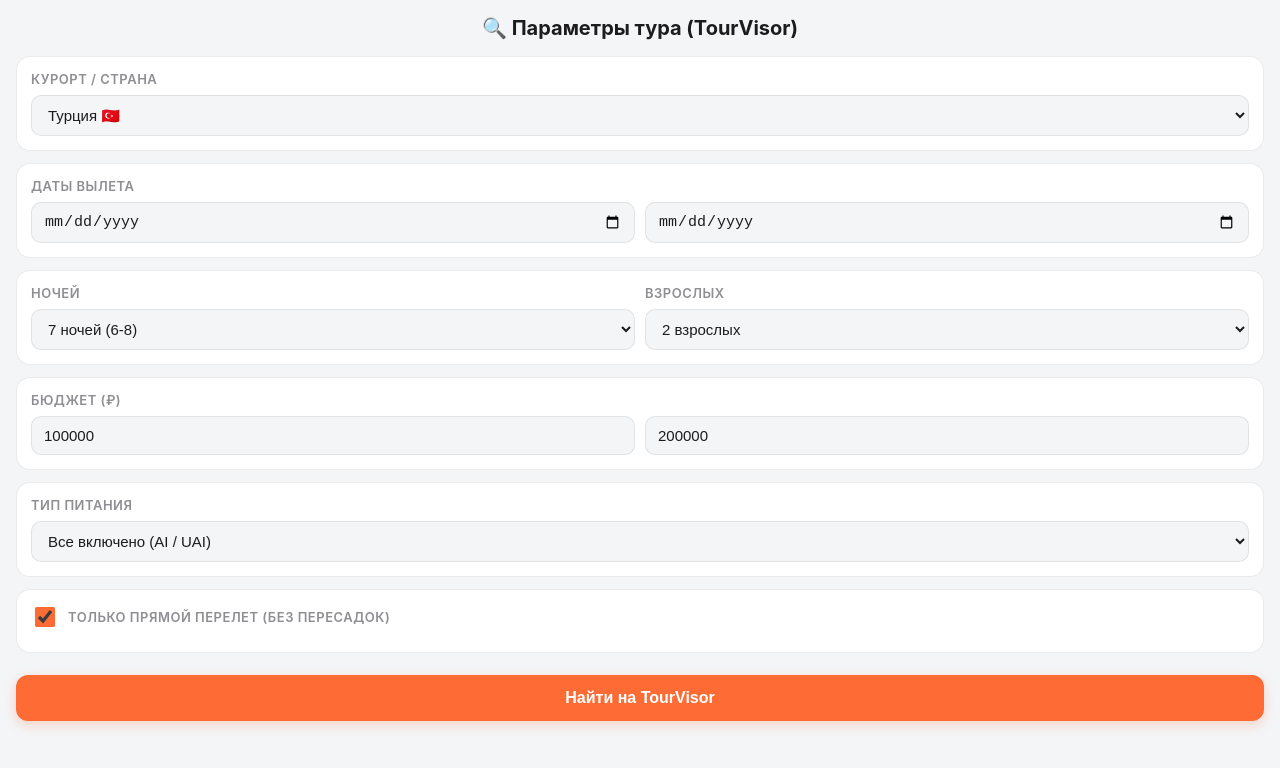
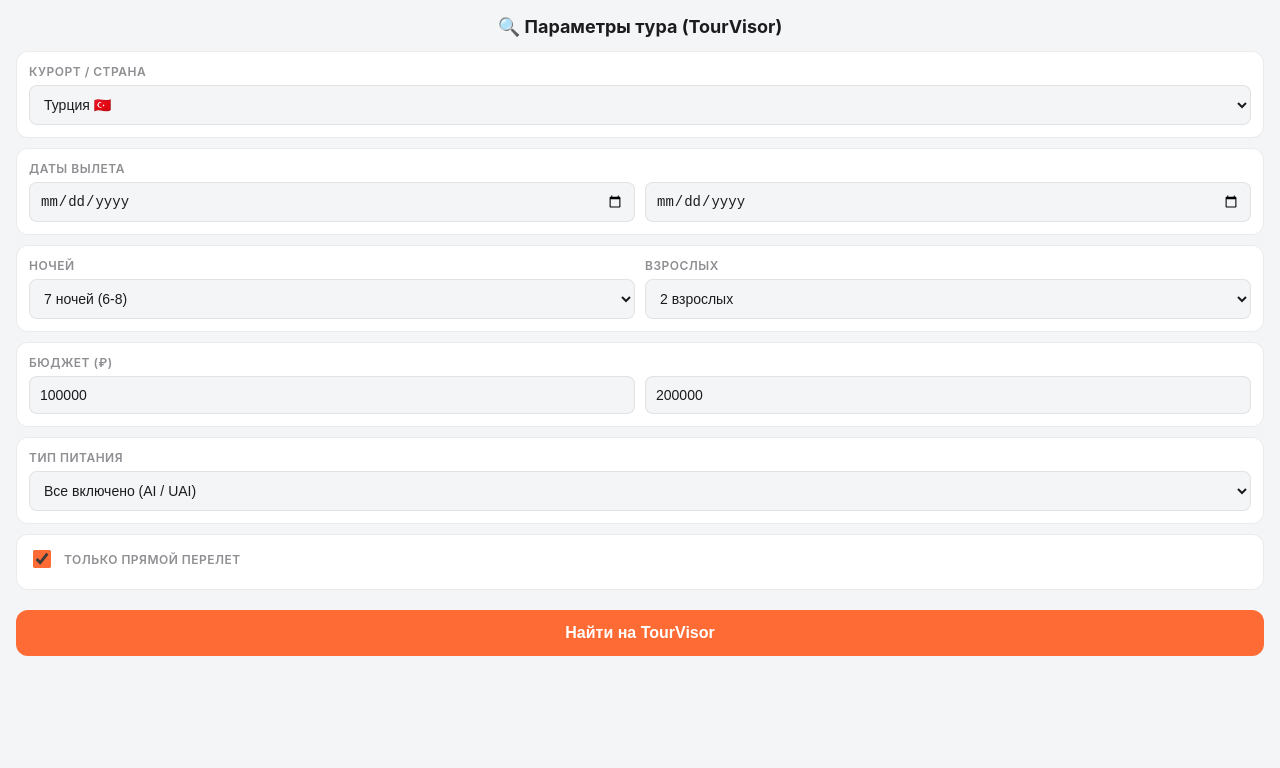
Before and after one commit to dlevoshko-art/tour-webapp, a plain HTML site: page index.html in a window 1280 px wide. Drawn offline with Linux system fonts and the light colour scheme; a script that the page names is missing.

Commit message:
Update index.html

```diff
--- a/index.html
+++ b/index.html
@@ -26,38 +26,38 @@
     }
 
     h2 {
-      font-size: 20px;
-      margin: 0 0 16px 0;
+      font-size: 18px;
+      margin: 0 0 14px 0;
       text-align: center;
       font-weight: 700;
     }
 
     .form-group {
       background: var(--card-bg);
-      border-radius: 14px;
-      padding: 14px;
-      margin-bottom: 12px;
+      border-radius: 12px;
+      padding: 12px;
+      margin-bottom: 10px;
       border: 1px solid var(--border-color);
     }
 
     label {
       display: block;
-      font-size: 13px;
+      font-size: 12px;
       font-weight: 600;
       color: var(--hint-color);
       text-transform: uppercase;
-      margin-bottom: 8px;
+      margin-bottom: 6px;
       letter-spacing: 0.5px;
     }
 
     input, select {
       width: 100%;
-      padding: 10px 12px;
-      border-radius: 10px;
+      padding: 10px;
+      border-radius: 8px;
       border: 1px solid var(--border-color);
       background-color: var(--bg-color);
       color: var(--text-color);
-      font-size: 15px;
+      font-size: 14px;
       box-sizing: border-box;
       outline: none;
     }
@@ -79,28 +79,26 @@
     }
 
     .checkbox-group input {
-      width: 20px;
-      height: 20px;
+      width: 18px;
+      height: 18px;
       accent-color: var(--button-bg);
     }
 
     .submit-btn {
       width: 100%;
       padding: 14px;
-      background-color: var(--button-bg);
-      color: var(--button-text);
+      background-color: #ff6b35;
+      color: #ffffff;
       font-size: 16px;
       font-weight: 700;
       border: none;
       border-radius: 12px;
       cursor: pointer;
       margin-top: 10px;
-      box-shadow: 0 4px 12px rgba(255, 107, 53, 0.25);
     }
 
     .submit-btn:active {
       opacity: 0.85;
-      transform: scale(0.99);
     }
   </style>
 </head>
@@ -109,7 +107,6 @@
   <h2>🔍 Параметры тура (TourVisor)</h2>
 
   <form id="tourForm">
-    <!-- Направление -->
     <div class="form-group">
       <label>Курорт / Страна</label>
       <select id="country">
@@ -122,7 +119,6 @@
       </select>
     </div>
 
-    <!-- Даты вылета -->
     <div class="form-group">
       <label>Даты вылета</label>
       <div class="row">
@@ -135,15 +131,14 @@
       </div>
     </div>
 
-    <!-- Ночей и Туристов -->
     <div class="form-group">
       <div class="row">
         <div>
           <label>Ночей</label>
           <select id="nights">
-            <option value="6-8" selected>7 ночей (6-8)</option>
-            <option value="9-11">10 ночей (9-11)</option>
-            <option value="12-14">14 ночей (12-14)</option>
+            <option value="7" selected>7 ночей (6-8)</option>
+            <option value="10">10 ночей (9-11)</option>
+            <option value="14">14 ночей (12-14)</option>
           </select>
         </div>
         <div>
@@ -157,36 +152,32 @@
       </div>
     </div>
 
-    <!-- Бюджет (Диапазон цен) -->
     <div class="form-group">
       <label>Бюджет (₽)</label>
       <div class="row">
         <div>
-          <input type="number" id="priceMin" placeholder="От (100 000)" value="100000" step="5000">
+          <input type="number" id="priceMin" value="100000" step="5000">
         </div>
         <div>
-          <input type="number" id="priceMax" placeholder="До (250 000)" value="200000" step="5000">
+          <input type="number" id="priceMax" value="200000" step="5000">
         </div>
       </div>
     </div>
 
-    <!-- Питание -->
     <div class="form-group">
       <label>Тип питания</label>
       <select id="meal">
-        <option value="AI_UAI" selected>Все включено (AI / UAI)</option>
-        <option value="FB">Полный пансион (FB)</option>
-        <option value="HB">Завтрак и ужин (HB)</option>
-        <option value="BB">Только завтрак (BB)</option>
-        <option value="RO">Без питания (RO)</option>
+        <option value="Все включено (AI/UAI)" selected>Все включено (AI / UAI)</option>
+        <option value="Полный пансион (FB)">Полный пансион (FB)</option>
+        <option value="Завтрак и ужин (HB)">Завтрак и ужин (HB)</option>
+        <option value="Только завтрак (BB)">Только завтрак (BB)</option>
       </select>
     </div>
 
-    <!-- Перелет -->
     <div class="form-group">
       <label class="checkbox-group">
         <input type="checkbox" id="directFlight" checked>
-        <span>Только прямой перелет (без пересадок)</span>
+        <span>Только прямой перелет</span>
       </label>
     </div>
 
@@ -198,14 +189,13 @@
     tg.ready();
     tg.expand();
 
-    // Автоматическая подстановка дефолтных дат (+7 дней и +14 дней)
     const now = new Date();
     const dFrom = new Date(now.getTime() + 7 * 24 * 60 * 60 * 1000);
     const dTo = new Date(now.getTime() + 14 * 24 * 60 * 60 * 1000);
     document.getElementById('dateFrom').value = dFrom.toISOString().split('T')[0];
     document.getElementById('dateTo').value = dTo.toISOString().split('T')[0];
 
-    document.getElementById('sendBtn').addEventListener('click', () => {
+    function sendTourData() {
       const payload = {
         country: document.getElementById('country').value,
         date_from: document.getElementById('dateFrom').value,
@@ -213,14 +203,25 @@
         nights: document.getElementById('nights').value,
         adults: parseInt(document.getElementById('adults').value, 10),
         price_min: parseFloat(document.getElementById('priceMin').value) || 0,
-        price_max: parseFloat(document.getElementById('priceMax').value) || 0,
+        price_max: parseFloat(document.getElementById('priceMax').value) || 200000,
         meal: document.getElementById('meal').value,
         direct_only: document.getElementById('directFlight').checked
       };
 
-      // Передаем собранные данные в Telegram-бота
-      tg.sendData(JSON.stringify(payload));
-    });
+      try {
+        tg.sendData(JSON.stringify(payload));
+      } catch (e) {
+        console.error("sendData error:", e);
+      }
+      tg.close();
+    }
+
+    document.getElementById('sendBtn').addEventListener('click', sendTourData);
+
+    // Нативная нижняя кнопка Telegram
+    tg.MainButton.setText("Найти на TourVisor");
+    tg.MainButton.show();
+    tg.MainButton.onClick(sendTourData);
   </script>
 </body>
 </html>
```
